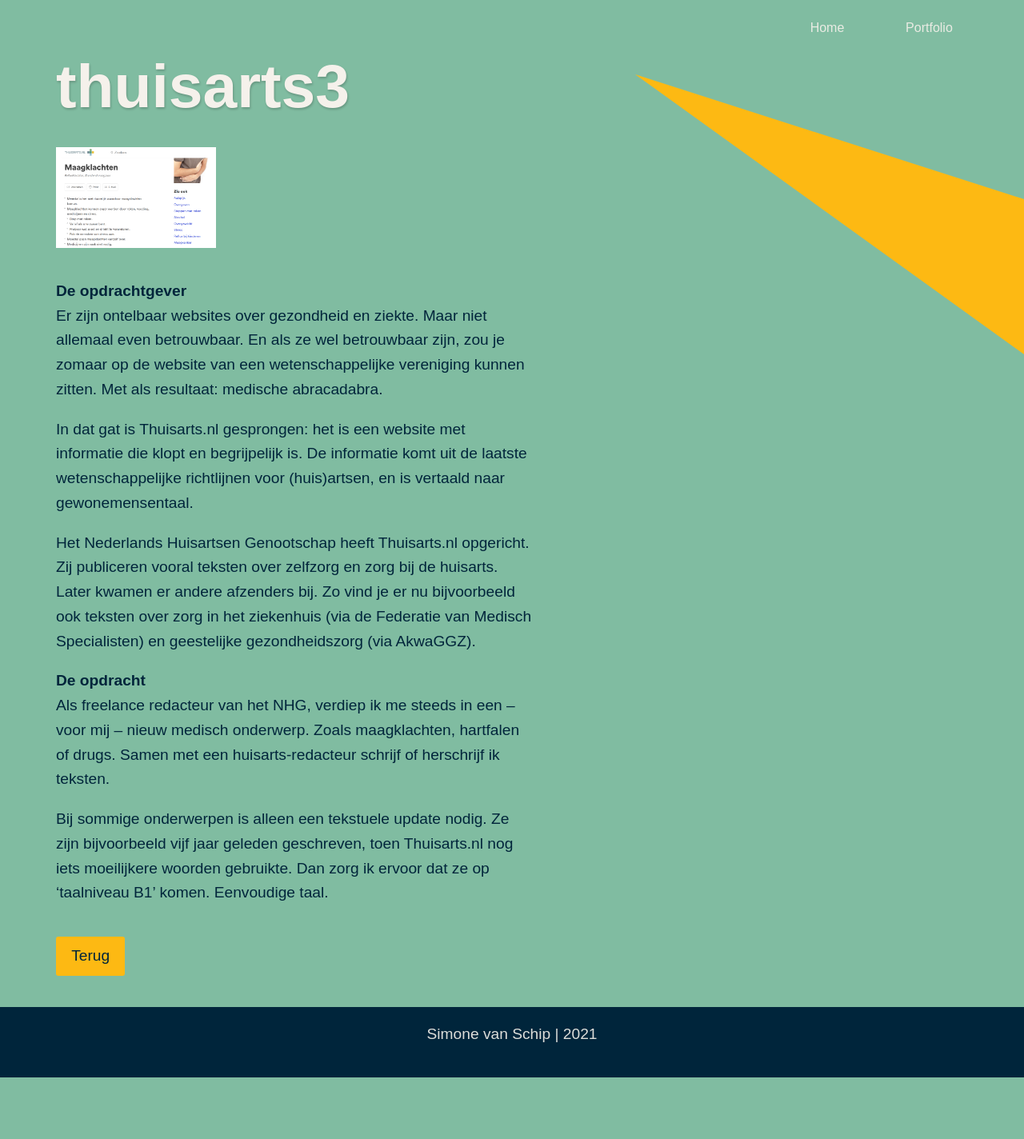
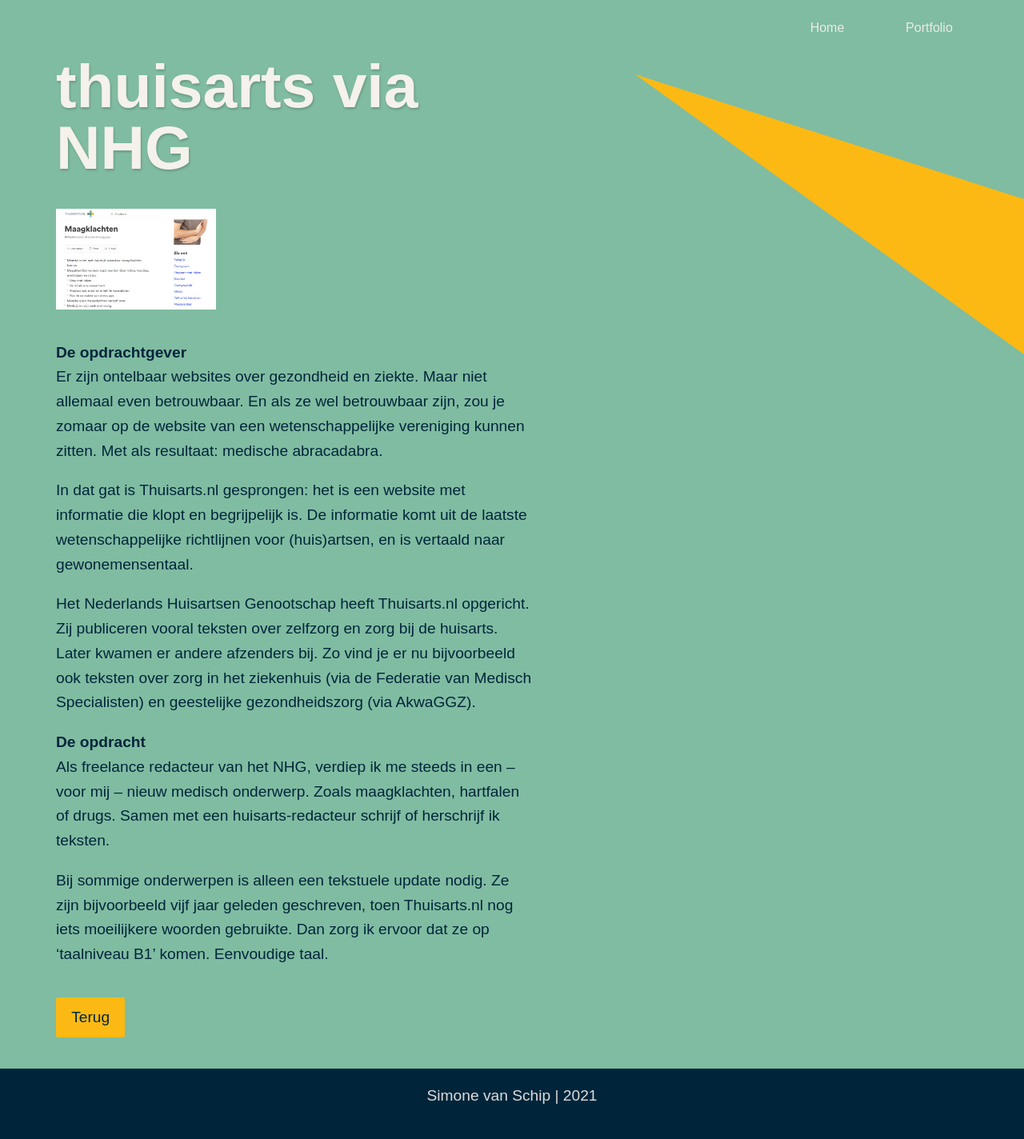
Before and after one commit to DaanBoertien/SimoneVanSchip, a Jekyll site: the page built from _posts/2021-04-10-thuisarts.md, in a window 1280 px wide. Shown: the whole page at 80% size. Built offline with Jekyll 4.4.1, drawn with Linux system fonts in a browser that asks for light colours; some web fonts are replaced; a script that is not in the unit is left out; before the commit the page ends 1347 px from its top, so only the background shows below that.

Commit message:
Update Project “2021-04-10-thuisarts”

```diff
--- a/_posts/2021-04-10-thuisarts.md
+++ b/_posts/2021-04-10-thuisarts.md
@@ -1,6 +1,6 @@
 ---
 layout: posts
-title: thuisarts3
+title: thuisarts via NHG
 posttitle: Thuisarts.nl via NHG
 date: 2021-04-10T16:09:06.241Z
 subtitle: Begrijpelijke teksten over zelfzorg en zorg bij de huisarts
```
